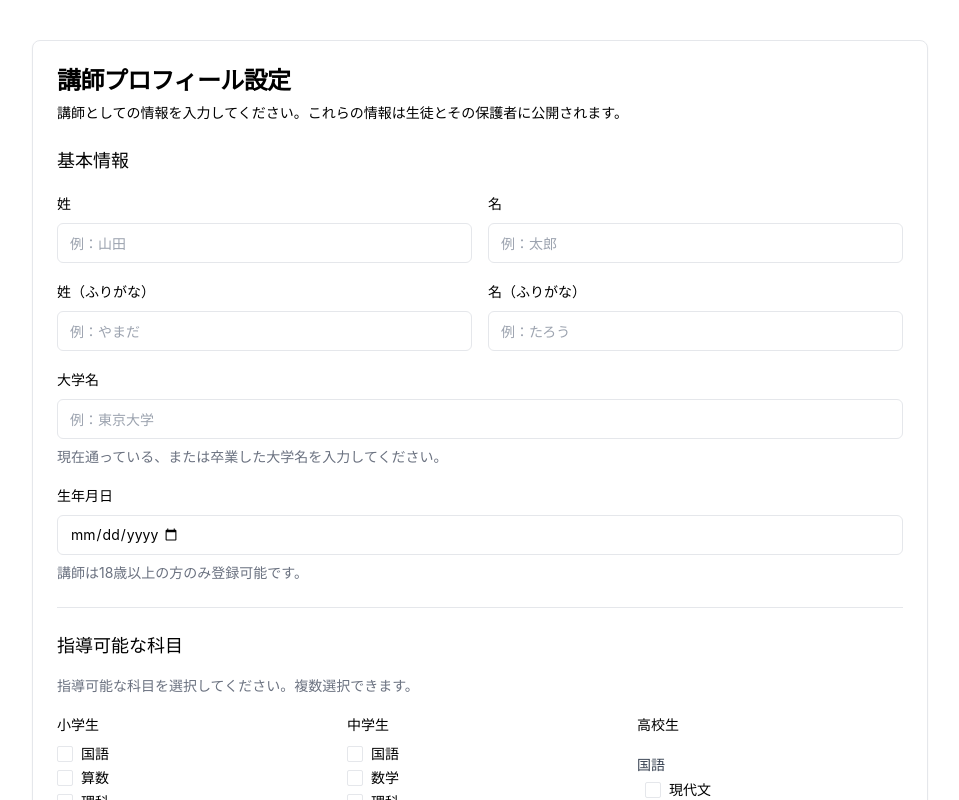
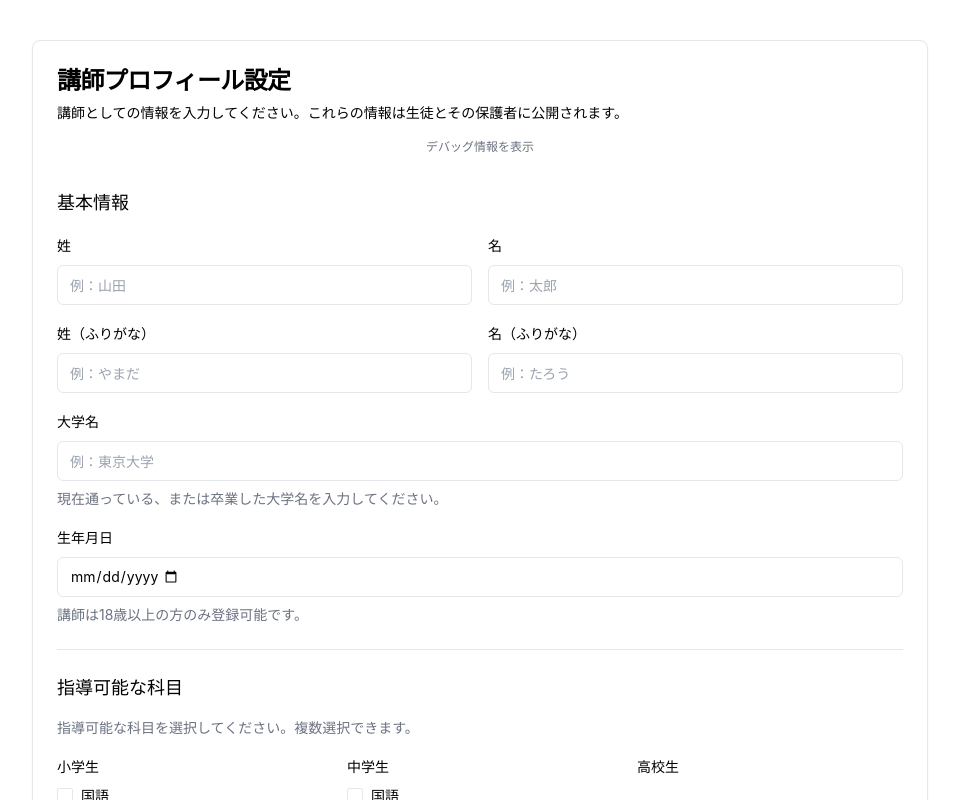
Before and after one commit to Nishi-Taiga/F-education, a Next.js app: page /profile-setup/tutor in a window 1280 px wide. Shown: the top 800 px of the page, without its empty margins (160-1119 px from the left). Built offline with nearby package versions, Linux system fonts and the light colour scheme.

Commit message:
Fix: データベーステーブル一覧を表示するデバッグ機能を拡張し、テーブル存在確認後に操作を行うように変更

```diff
--- a/app/profile-setup/tutor/page.tsx
+++ b/app/profile-setup/tutor/page.tsx
@@ -72,22 +72,40 @@ export default function TutorProfileSetup() {
     });
   };
 
-  // テーブル名を取得する関数
-  const fetchTables = async () => {
+  // テーブル一覧を取得する関数
+  const fetchTableList = async () => {
     try {
-      // Supabaseで利用可能なテーブルをリストアップするSQLクエリを実行
+      // 情報スキーマからテーブル一覧を取得
       const { data, error } = await supabase
-        .rpc('list_tables');
+        .from('information_schema.tables')
+        .select('table_name')
+        .eq('table_schema', 'public');
 
       if (error) {
-        console.error("Error fetching tables:", error);
+        console.error("Failed to fetch table list:", error);
+
+        // 別の方法を試す
+        try {
+          const { data: result, error: queryError } = await supabase.rpc('get_table_list');
+          if (queryError) {
+            console.error("Failed to fetch tables with RPC:", queryError);
+            return;
+          }
+
+          if (result) {
+            setTables(result);
+            console.log("Tables (via RPC):", result);
+          }
+        } catch (rpcError) {
+          console.error("RPC error:", rpcError);
+        }
         return;
       }
 
-      // テーブル名の配列を設定
       if (data) {
-        setTables(data);
-        console.log("Available tables:", data);
+        const tableNames = data.map(item => item.table_name);
+        setTables(tableNames);
+        console.log("Available tables:", tableNames);
       }
 
       setShowDebug(true);
@@ -132,14 +150,28 @@ export default function TutorProfileSetup() {
       // 表示名を作成（姓 + 名）
       const displayName = `${formData.lastName} ${formData.firstName}`;
 
-      // 利用可能なテーブルを確認
-      await fetchTables();
-      console.log("Saving profile to tutors table...");
+      // テーブル一覧を取得して確認
+      await fetchTableList();
+
+      // どんなテーブルが存在するか確認
+      console.log("Verifying tables and creating tutor_profile if needed...");
 
       try {
+        // まずtutors_profileテーブルが存在するかを確認
+        const { data: tutorProfileData, error: tutorProfileError } = await supabase
+          .from('tutor_profile')
+          .select('id')
+          .limit(1);
+
+        console.log("tutors_profile check result:", { tutorProfileData, tutorProfileError });
+
+        // 作成するテーブル名を設定
+        const tableToUse = 'tutor_profile';
+        console.log(`Using table: ${tableToUse}`);
+
         // 講師プロフィールを保存
-        const { data: tutorData, error: tutorError } = await supabase
-          .from('tutors')
+        const { data: saveData, error: saveError } = await supabase
+          .from(tableToUse)
           .insert([{
             user_id: user.id,
             first_name: formData.firstName,
@@ -154,12 +186,12 @@ export default function TutorProfileSetup() {
           }])
           .select();
 
-        if (tutorError) {
-          console.error("Error saving to tutors table:", tutorError);
-          throw tutorError;
+        if (saveError) {
+          console.error(`Error saving to ${tableToUse} table:`, saveError);
+          throw saveError;
         }
 
-        console.log("Tutor profile saved to tutors table:", tutorData);
+        console.log(`Tutor profile saved to ${tableToUse} table:`, saveData);
 
         // 成功通知
         toast({
@@ -198,6 +230,17 @@ export default function TutorProfileSetup() {
               <pre className="bg-gray-100 p-2 rounded text-xs mt-2">
                 {tables.length > 0 ? tables.join(', ') : 'テーブルが見つかりませんでした'}
               </pre>
+
+              <div className="mt-4">
+                <Button
+                  type="button"
+                  variant="outline"
+                  size="sm"
+                  onClick={fetchTableList}
+                >
+                  テーブル一覧を再取得
+                </Button>
+              </div>
             </CardContent>
           </Card>
         )}
@@ -208,6 +251,18 @@ export default function TutorProfileSetup() {
             <CardDescription>
               講師としての情報を入力してください。これらの情報は生徒とその保護者に公開されます。
             </CardDescription>
+            <Button
+              type="button"
+              variant="ghost"
+              size="sm"
+              onClick={() => {
+                setShowDebug(!showDebug);
+                if (!showDebug) fetchTableList();
+              }}
+              className="text-xs text-gray-500"
+            >
+              {showDebug ? 'デバッグ情報を隠す' : 'デバッグ情報を表示'}
+            </Button>
           </CardHeader>
           <CardContent>
             <form onSubmit={handleSubmit} className="space-y-6">
```
